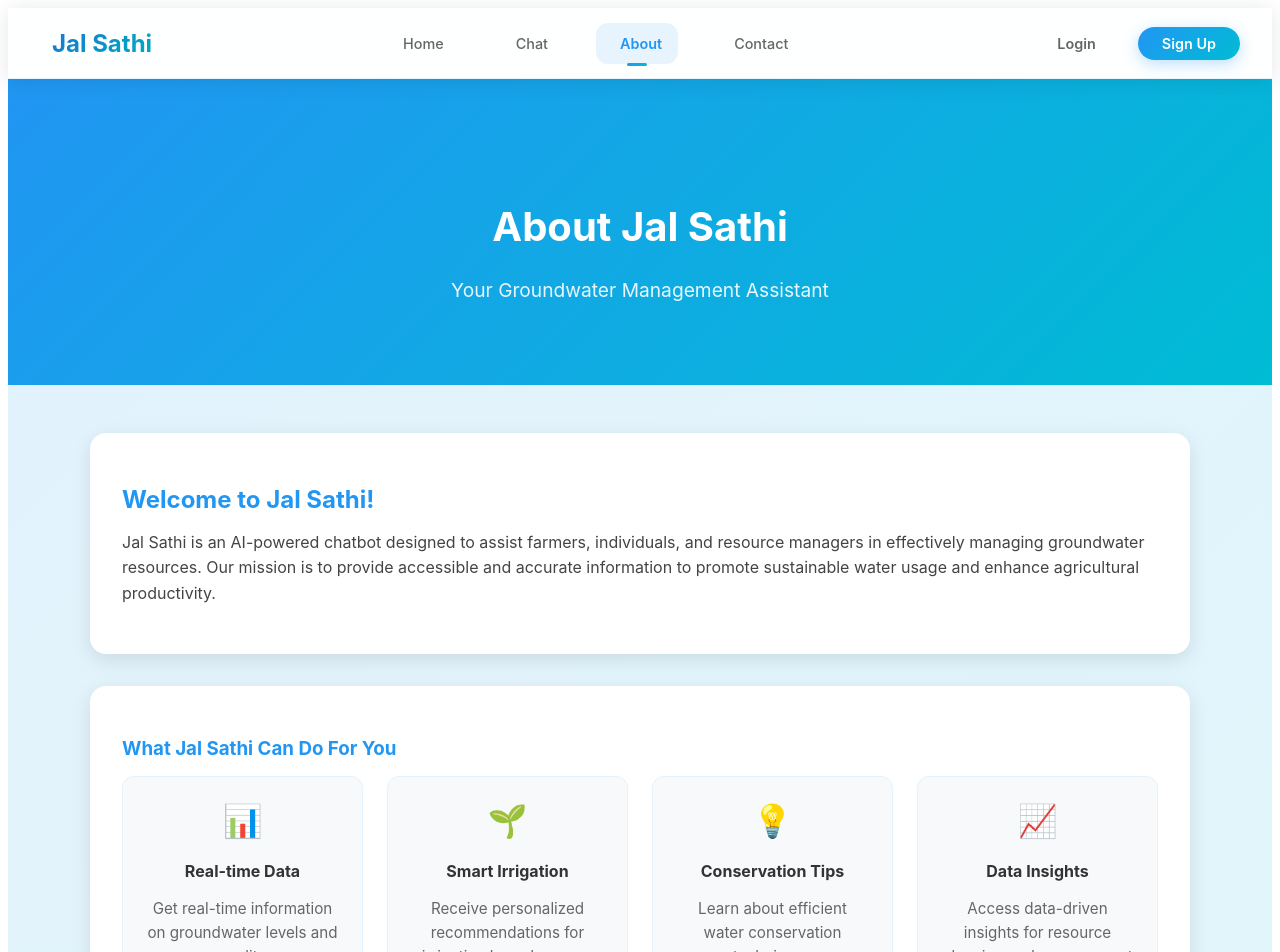
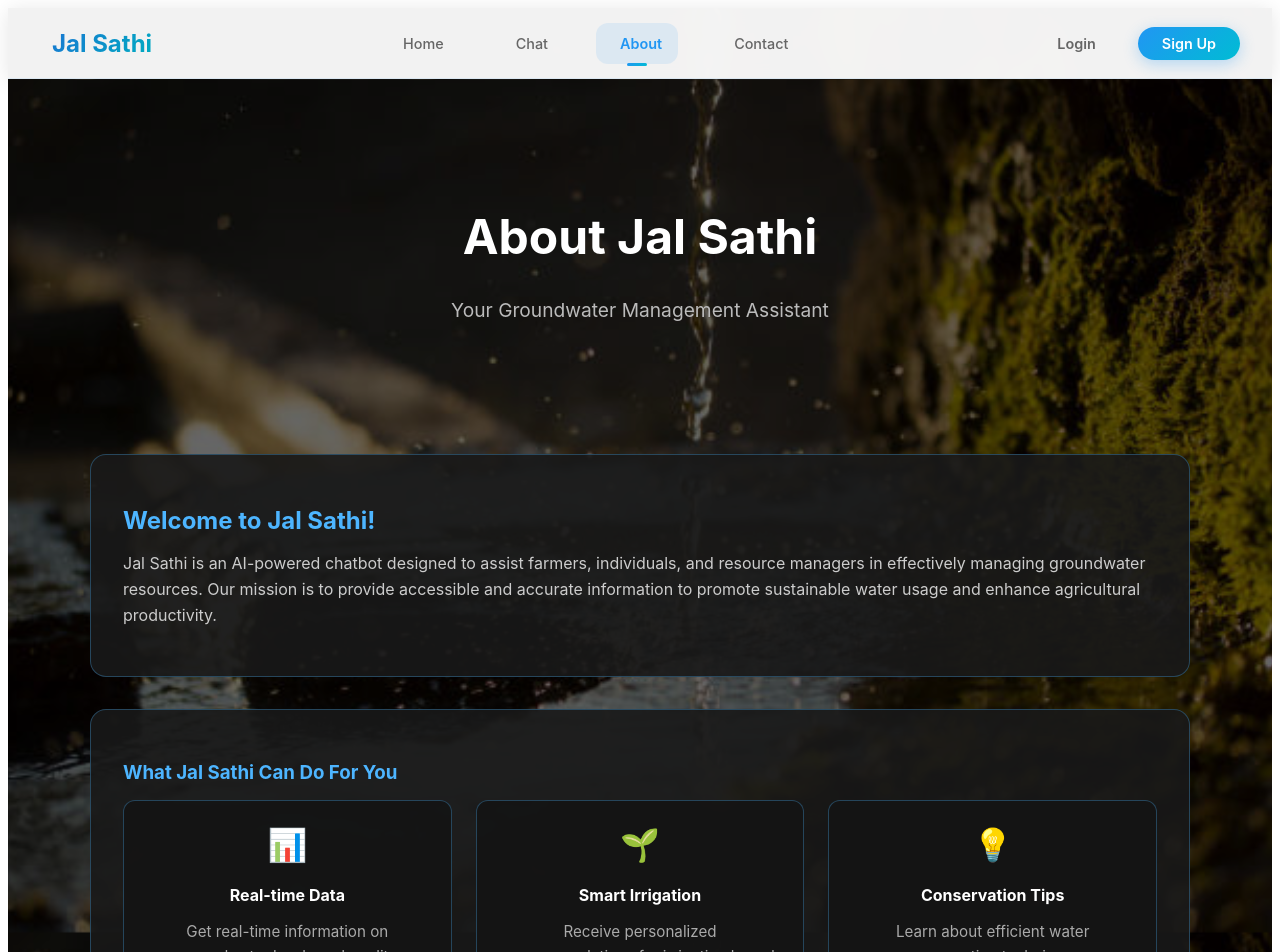
Before and after one commit to rutviktayde/INGRES, a React (Vite) app in the folder FrontEnd/: page /about in a window 1280 px wide. Shown: the top 952 px of the page. Built offline with nearby package versions, Linux system fonts and the light colour scheme.

Commit message:
Refactor About page styles for dark theme implementation

```diff
--- a/FrontEnd/src/App.css
+++ b/FrontEnd/src/App.css
@@ -1,16 +1,34 @@
 /* ===========================
-   ABOUT PAGE - LIGHT THEME
+   ABOUT PAGE - DARK THEME
    =========================== */
 .app {
   min-height: 100vh;
-  background: linear-gradient(135deg, #e3f2fd, #e0f7fa);
+  background: url("/background.png") no-repeat center center fixed;
+  background-size: cover;
   font-family: "Inter", "Segoe UI", "Roboto", sans-serif;
-  transition: background 0.4s ease, color 0.4s ease;
+  color: #eaeaea;
+  position: relative;
 }
 
+/* Overlay for readability */
+.app::before {
+  content: "";
+  position: absolute;
+  top: 0;
+  left: 0;
+  right: 0;
+  bottom: 0;
+  background: rgba(0, 0, 0, 0.6);
+  z-index: 0;
+}
+
+.app > * {
+  position: relative;
+  z-index: 1;
+}
+
+/* Header Section */
 .app-header {
-  background: linear-gradient(135deg, #2196f3, #00bcd4);
-  color: #fff;
   padding: 4rem 2rem;
   text-align: center;
 }
@@ -23,119 +41,95 @@
 }
 
 .header-text h1 {
-  font-size: 2.5rem;
+  font-size: 3rem;
   font-weight: 700;
+  color: #ffffff;
 }
 
 .header-text p {
   font-size: 1.2rem;
-  opacity: 0.9;
+  color: #bbbbbb;
 }
 
+/* About Container */
 .about-container {
   max-width: 1100px;
   margin: 0 auto;
   padding: 3rem 2rem;
 }
 
+/* About Sections */
 .about-section {
-  background: #fff;
+  background: rgba(25, 25, 25, 0.9);
   border-radius: 1rem;
-  box-shadow: 0 6px 20px rgba(0, 0, 0, 0.1);
+  border: 1px solid rgba(77, 181, 255, 0.3);
   padding: 2rem;
   margin-bottom: 2rem;
-  transition: background 0.4s ease, color 0.4s ease;
+  transition: all 0.3s ease;
+}
+
+.about-section:hover {
+  transform: translateY(-5px);
+  border-color: #4db5ff;
 }
 
 .about-section h2,
 .about-section h3 {
-  color: #2196f3;
+  color: #4db5ff;
   margin-bottom: 1rem;
 }
 
 .about-section p {
-  color: #444;
+  color: #cccccc;
   line-height: 1.6;
 }
 
 /* Features Grid */
 .features-grid {
   display: grid;
-  grid-template-columns: repeat(auto-fit, minmax(240px, 1fr));
+  grid-template-columns: repeat(auto-fit, minmax(260px, 1fr));
   gap: 1.5rem;
 }
 
 .feature-card {
-  background: #f8f9fa;
-  border: 1px solid #e3f2fd;
+  background: rgba(20, 20, 20, 0.9);
+  border: 1px solid rgba(77, 181, 255, 0.3);
   border-radius: 0.75rem;
   padding: 1.5rem;
   text-align: center;
-  transition: transform 0.3s ease, box-shadow 0.3s ease;
+  transition: all 0.3s ease;
 }
 
 .feature-card:hover {
   transform: translateY(-5px);
-  box-shadow: 0 6px 18px rgba(0, 0, 0, 0.15);
+  border-color: #4db5ff;
 }
 
 .feature-icon {
   font-size: 2rem;
   margin-bottom: 1rem;
+  color: #4db5ff;
 }
 
 .feature-card h4 {
-  color: #333;
+  color: #ffffff;
   margin-bottom: 0.5rem;
 }
 
 .feature-card p {
-  color: #666;
+  color: #aaaaaa;
   font-size: 0.95rem;
 }
 
-/* ===========================
-   ABOUT PAGE - DARK THEME
-   =========================== */
-.dark-theme .app {
-  background: linear-gradient(135deg, #121212, #1e1e1e);
-  color: #f5f5f5;
+/* Responsive Design */
+@media (max-width: 768px) {
+  .header-text h1 {
+    font-size: 2.2rem;
+  }
+  .about-section {
+    padding: 1.5rem;
+  }
+  .features-grid {
+    grid-template-columns: 1fr;
+  }
 }
-
-.dark-theme .app-header {
-  background: linear-gradient(135deg, #0d47a1, #006064);
-}
-
-.dark-theme .bot-avatar .avatar-icon {
-  background: #1e1e1e;
-  border: 3px solid #90caf9;
-}
-
-.dark-theme .about-section {
-  background: #1f1f1f;
-  color: #e0e0e0;
-  border: 1px solid #333;
-  box-shadow: 0 6px 15px rgba(0, 0, 0, 0.6);
-}
-
-.dark-theme .about-section h2,
-.dark-theme .about-section h3 {
-  color: #90caf9;
-}
-
-.dark-theme .about-section p {
-  color: #bbb;
-}
-
-.dark-theme .feature-card {
-  background: #2a2a2a;
-  border: 1px solid #444;
-}
-
-.dark-theme .feature-card h4 {
-  color: #f5f5f5;
-}
-
-.dark-theme .feature-card p {
-  color: #aaa;
-}
```
